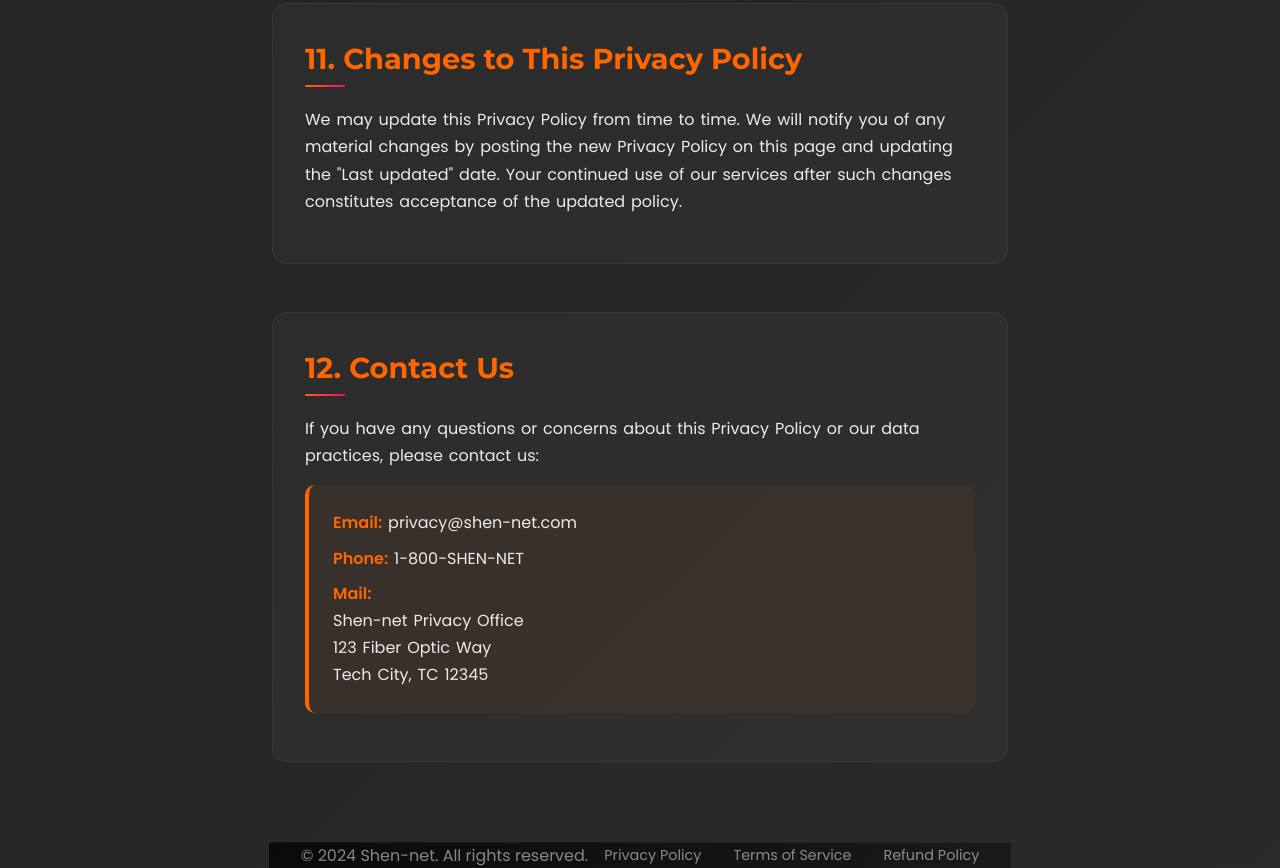
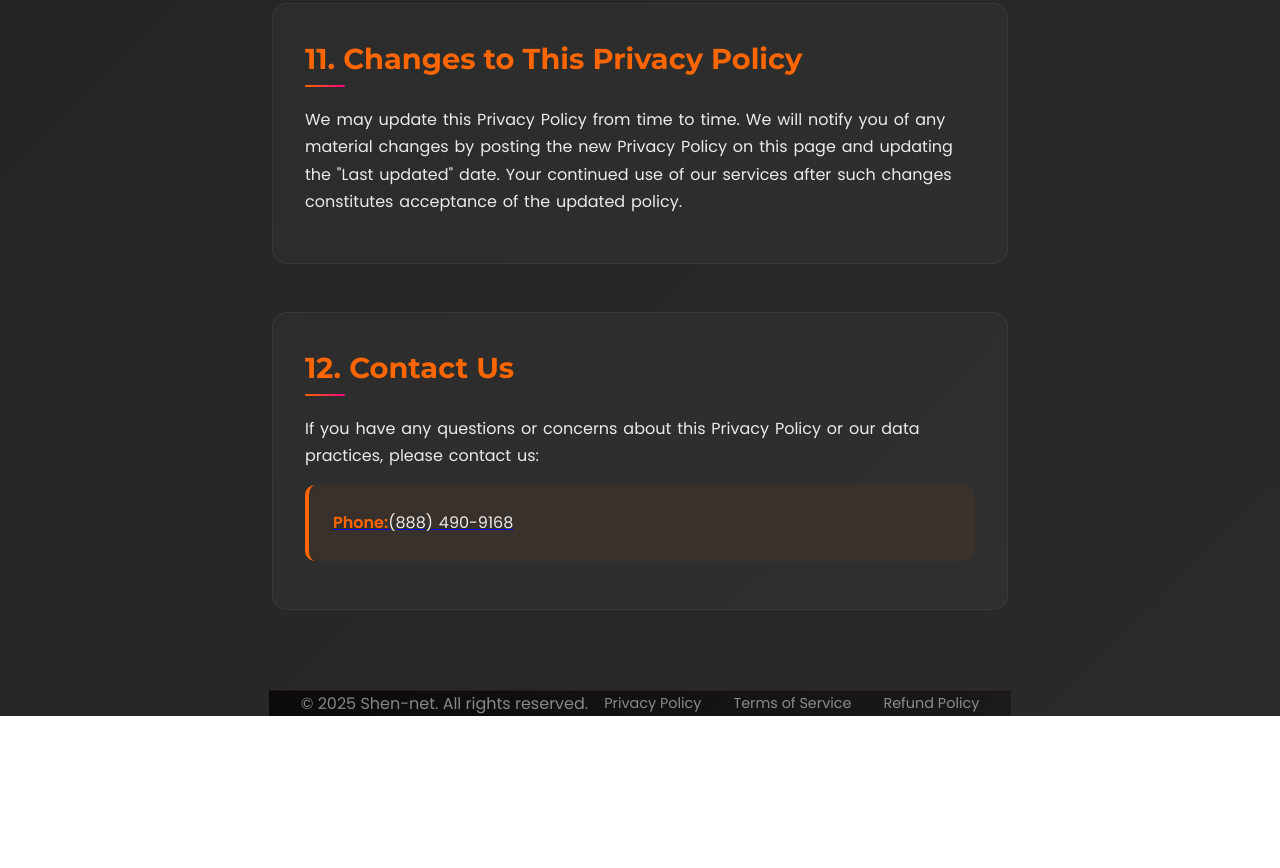
Before and after one commit to shennets/shennets, a website built with Vite: page privacy.html in a window 1280 px wide. Shown: the part 4730-5598 px from the top of the page. After the commit the page ends 5446 px from the top, so only its background shows below. Built offline with nearby package versions, Linux system fonts and the light colour scheme.

Commit message:
Update privacy.html

```diff
--- a/privacy.html
+++ b/privacy.html
@@ -156,19 +156,16 @@
                     <h2>12. Contact Us</h2>
                     <p>If you have any questions or concerns about this Privacy Policy or our data practices, please contact us:</p>
                     <div class="contact-info">
-                        <p><strong>Email:</strong> privacy@shen-net.com</p>
-                        <p><strong>Phone:</strong> 1-800-SHEN-NET</p>
-                        <p><strong>Mail:</strong><br>
-                        Shen-net Privacy Office<br>
-                        123 Fiber Optic Way<br>
-                        Tech City, TC 12345</p>
+
+                       <a href="tel:+18884909168">   <p><strong>Phone:</strong>(888) 490-9168</p></a>
+
                     </div>
                 </section>
             </div>
         </main>
 
         <footer class="legal-footer">
-            <p>&copy; 2024 Shen-net. All rights reserved.</p>
+            <p>&copy; 2025 Shen-net. All rights reserved.</p>
             <div class="footer-links">
                 <a href="privacy.html">Privacy Policy</a>
                 <a href="terms.html">Terms of Service</a>
```
